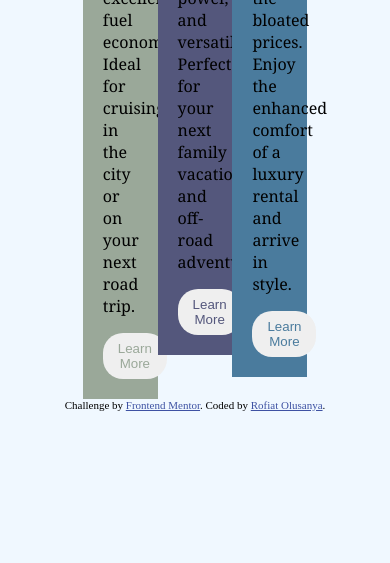
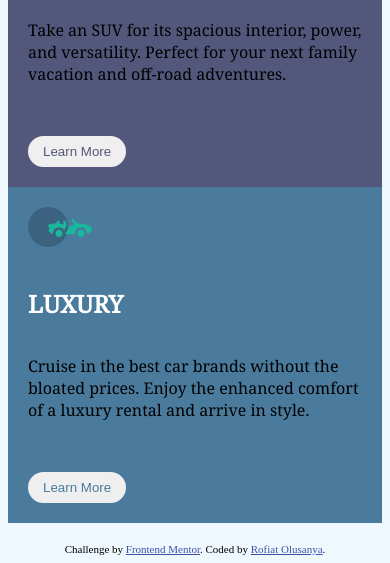
Before and after one commit to Rofiat369/3-column-preview-card, a plain HTML site: page 3-column-preview-card-component-main/index.html in a window 390 px wide. Shown: the part 493-1056 px from the top of the page. Before the commit the page ends 912 px from the top, so only its background shows below. Drawn offline with Linux system fonts and the light colour scheme.

Commit message:
Added styles for mobile design

```diff
--- a/3-column-preview-card-component-main/styles.css
+++ b/3-column-preview-card-component-main/styles.css
@@ -16,6 +16,7 @@ section{
     right: -20%;
     font-family: 'Noto Serif', serif;
     padding: 20px;
+    margin-bottom: 60px;
 }
 
 .sedans{
@@ -35,6 +36,8 @@ section{
 .header{
     text-transform: uppercase;
     color: white;
+    margin-top: 35px;
+    margin-bottom: 35px;
 }
 
 /* button style */
@@ -43,6 +46,7 @@ button{
     padding: 8px 15px;
     border-radius: 20px;
     border: none;
+    margin-top: 35px;
 }
 
 .sedanButton{
@@ -57,6 +61,14 @@ button{
     color: #4A7B9D;
 }
 
+button:hover{
+    background-color: transparent;
+    border: 2px solid white;
+    color: white;
+    cursor: pointer;
+}
+
+/* footer */
 .attribution {
     font-size: 11px;
     text-align: center;
@@ -66,3 +78,21 @@ button{
 .attribution a {
     color: hsl(228, 45%, 44%);
 }
+
+@media only screen and (max-width: 600px) {
+    section{
+        float: none;
+        width: 100%;
+        position: relative;
+        right: 0;
+        margin: 0;
+    }
+
+    .attribution {
+        font-size: 11px;
+        text-align: center;
+        clear: none;
+        margin-top: 20px;
+    }
+
+}
```
